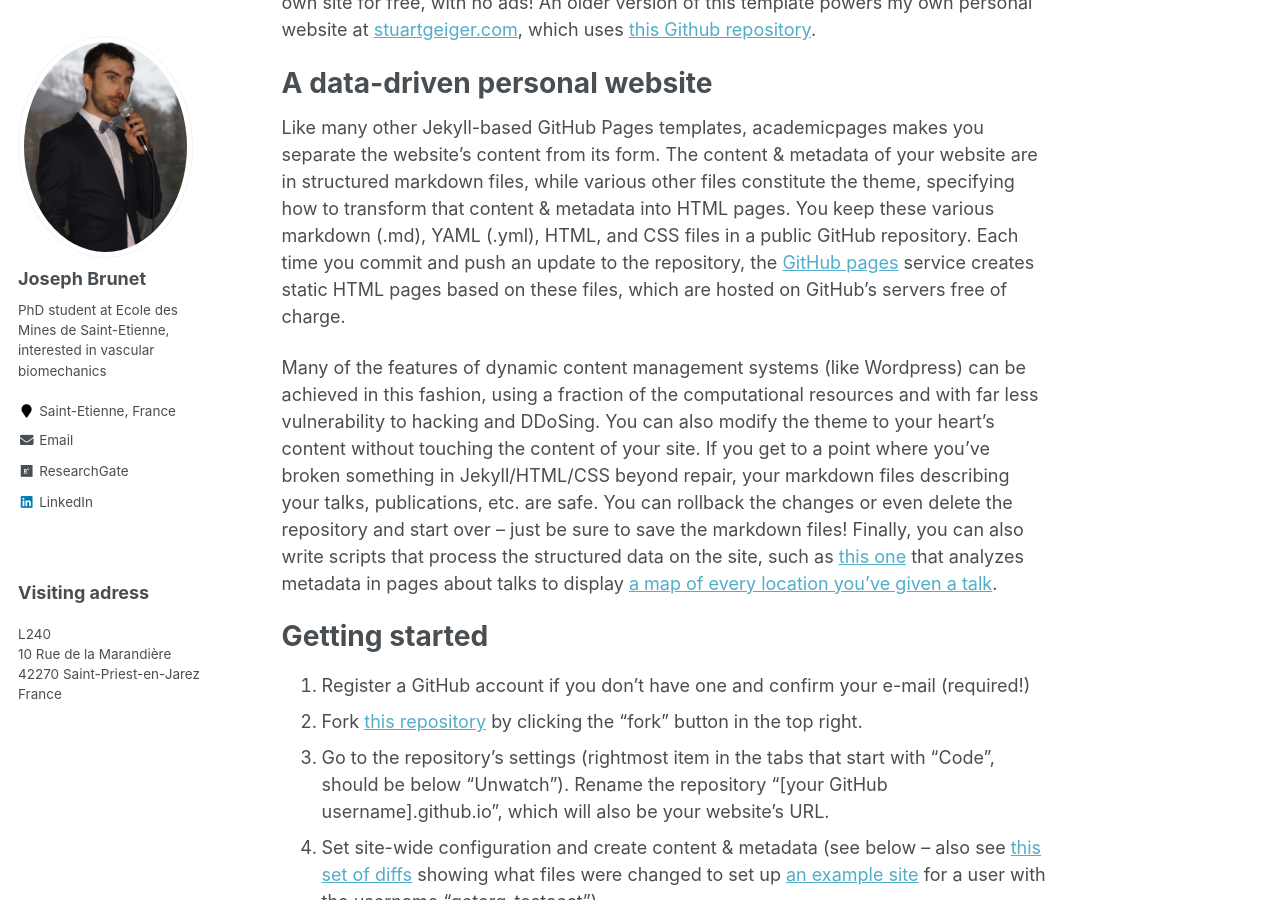
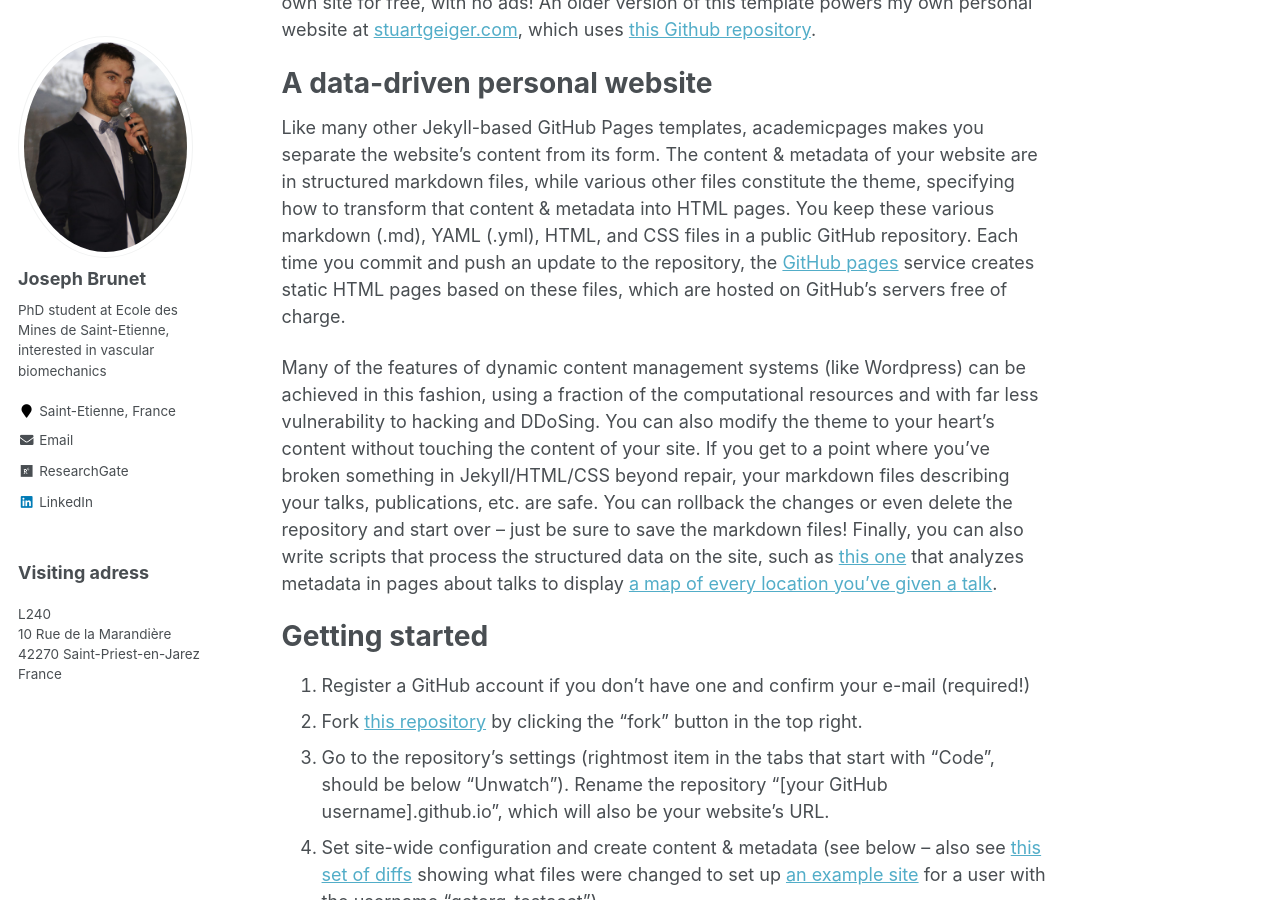
Before and after one commit to JosephBrunet/JosephBrunet.github.io, a Jekyll site: the page built from _pages/about.md, in a window 1280 px wide and 900 px high, scrolled down 705 px. Built offline with Jekyll 4.4.1, drawn with Linux system fonts in a browser that asks for light colours.

Commit message:
Update author-profile.html

```diff
--- a/_includes/author-profile.html
+++ b/_includes/author-profile.html
@@ -121,7 +121,7 @@
     </ul>
   </div>
   <div>
-    <h2 style="padding: 10px"></h2>
+    <h2 style="padding: 0px"></h2>
     <b>Visiting adress</b>
     <p style="padding: 0px"></p>
     <p> L240<br>
```
